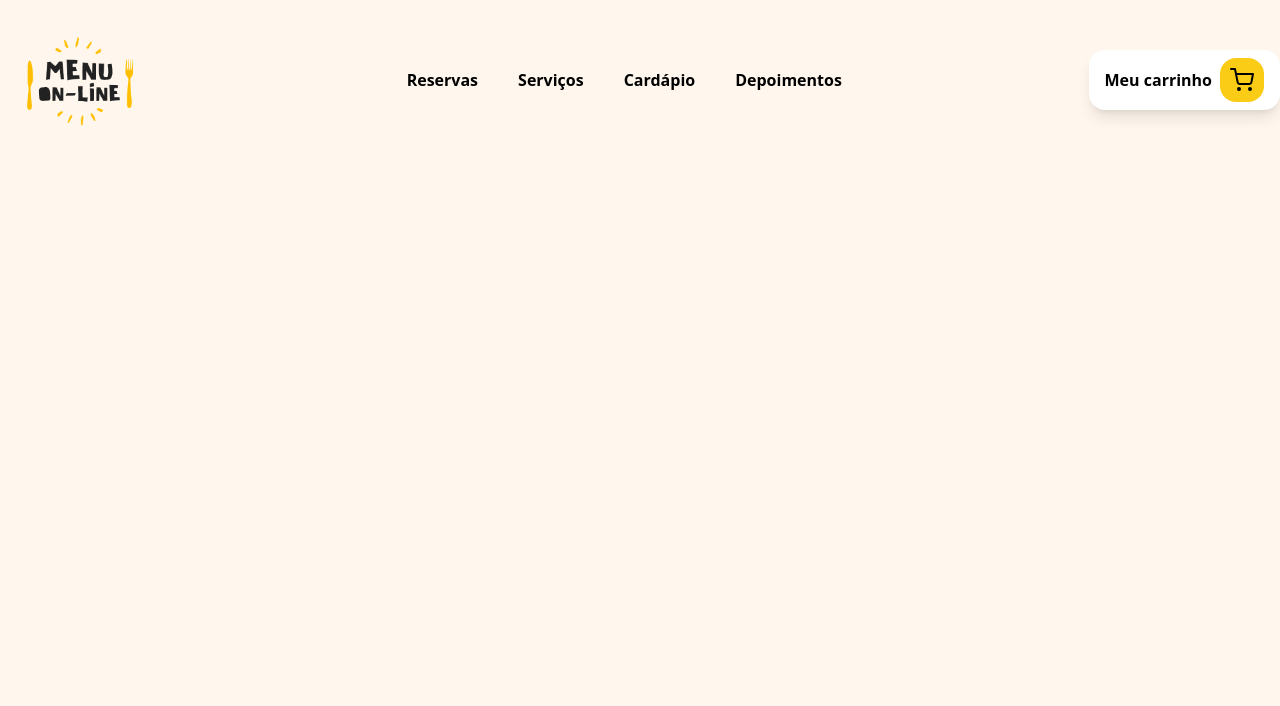
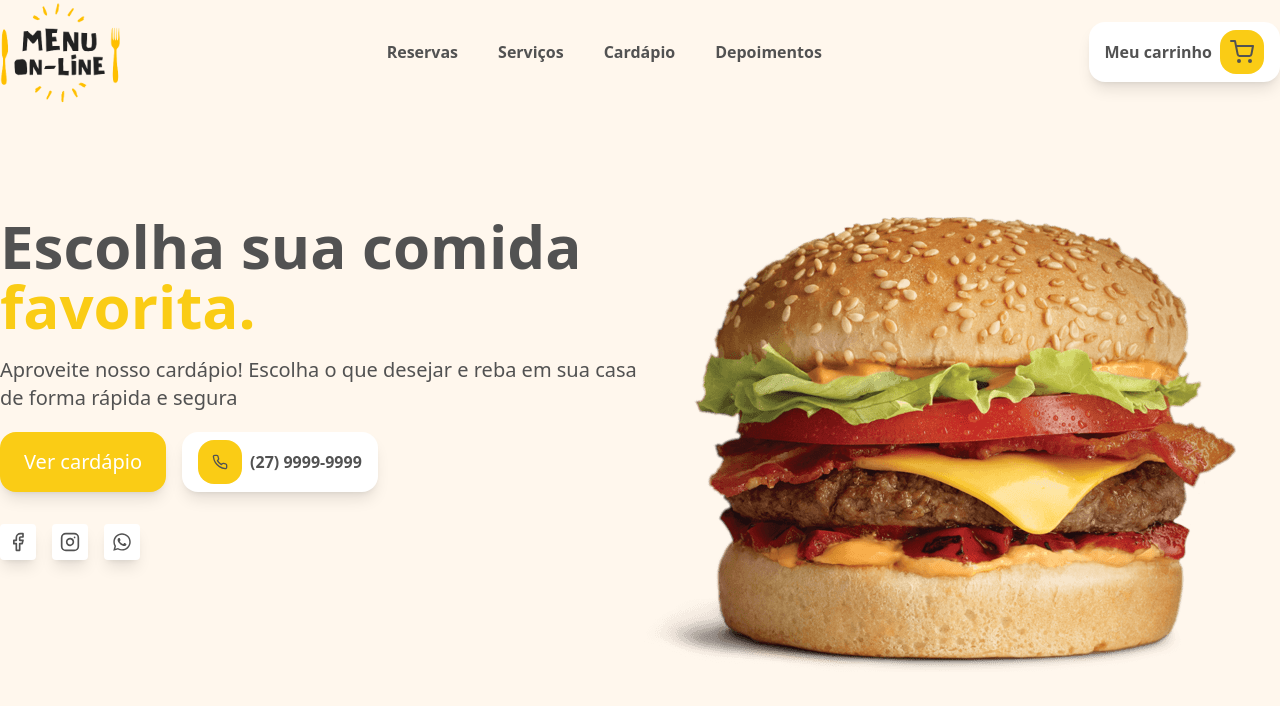
Before and after one commit to gutoamorim/menu, a React (Vite) app: page / in a window 1280 px wide. Shown: the top 706 px of the page. Built offline with nearby package versions, Linux system fonts and the light colour scheme.

Commit message:
Página Banner finalizada

```diff
--- a/index.html
+++ b/index.html
@@ -6,7 +6,7 @@
     <meta name="viewport" content="width=device-width, initial-scale=1.0" />
     <title>Vite + React</title>
   </head>
-  <body class="bg-orange-50">
+  <body class="bg-orange-50 text-neutral-600">
     <div id="root"></div>
     <script type="module" src="/src/main.jsx"></script>
   </body>
--- a/src/App.jsx
+++ b/src/App.jsx
@@ -1,9 +1,11 @@
 import Header from "./components/Header";
+import Banner from "./pages/Banner";
 
 export default function App() {
   return (
     <>
       <Header />
+      <Banner />
     </>
   );
 }
--- a/src/components/Header.jsx
+++ b/src/components/Header.jsx
@@ -4,7 +4,7 @@ import { FiShoppingCart } from "react-icons/fi";
 export default function App() {
   return (
     <header className="container mx-auto  flex items-center justify-between">
-      <img src={logo} alt="Logo Menu Online" width={160} />
+      <img src={logo} alt="Logo Menu Online" width={120} />
       <ul className="flex gap-10">
         <li>
           <a href="#reservas" className="font-semibold hover:text-orange-500">
@@ -35,9 +35,9 @@ export default function App() {
         className="flex items-center gap-2 bg-white rounded-2xl px-4 py-2 shadow-lg font-semibold"
       >
         Meu carrinho
-        <div className="flex items-center justify-center bg-yellow-400 w-11 h-11 rounded-2xl">
+        <span className="flex items-center justify-center bg-yellow-400 w-11 h-11 rounded-2xl">
           <FiShoppingCart size={24} />
-        </div>
+        </span>
       </a>
     </header>
   );
--- /dev/null
+++ b/src/pages/Banner.jsx
@@ -0,0 +1,53 @@
+import { FiPhone } from "react-icons/fi";
+import { FiFacebook } from "react-icons/fi";
+import { FiInstagram } from "react-icons/fi";
+import { FaWhatsapp } from "react-icons/fa";
+
+import burguer from "../assets/burguer.png";
+
+export default function Banner() {
+  return (
+    <section className="container mx-auto grid grid-cols-2 pt-28">
+      <div>
+        <h1 className="text-6xl font-bold">
+          Escolha sua comida <span className="text-yellow-400">favorita.</span>
+        </h1>
+        <p className="my-5 text-xl">
+          Aproveite nosso cardápio! Escolha o que desejar e reba em sua casa de
+          forma rápida e segura
+        </p>
+        <div className="flex gap-4">
+          <a
+            href="#cardapio"
+            className="inline-block bg-yellow-400 text-white text-xl rounded-2xl py-4 px-6 shadow-lg"
+          >
+            Ver cardápio
+          </a>
+          <a
+            href=""
+            className="flex items-center justify-center gap-2 bg-white rounded-2xl px-4 py-2 shadow-lg font-semibold"
+          >
+            <span className="flex items-center justify-center bg-yellow-400 w-11 h-11 rounded-2xl">
+              <FiPhone />
+            </span>
+            (27) 9999-9999
+          </a>
+        </div>
+        <div className="flex gap-4 mt-8">
+          <a href="" className="bg-white p-2 rounded shadow-lg">
+            <FiFacebook size={20} />
+          </a>
+          <a href="" className="bg-white p-2 rounded shadow-lg">
+            <FiInstagram size={20} />
+          </a>
+          <a href="" className="bg-white p-2 rounded shadow-lg">
+            <FaWhatsapp size={20} />
+          </a>
+        </div>
+      </div>
+      <div>
+        <img src={burguer} alt="" />
+      </div>
+    </section>
+  );
+}
```
Also changed, not shown: src/assets/burguer.png (added), src/assets/logo.png.
